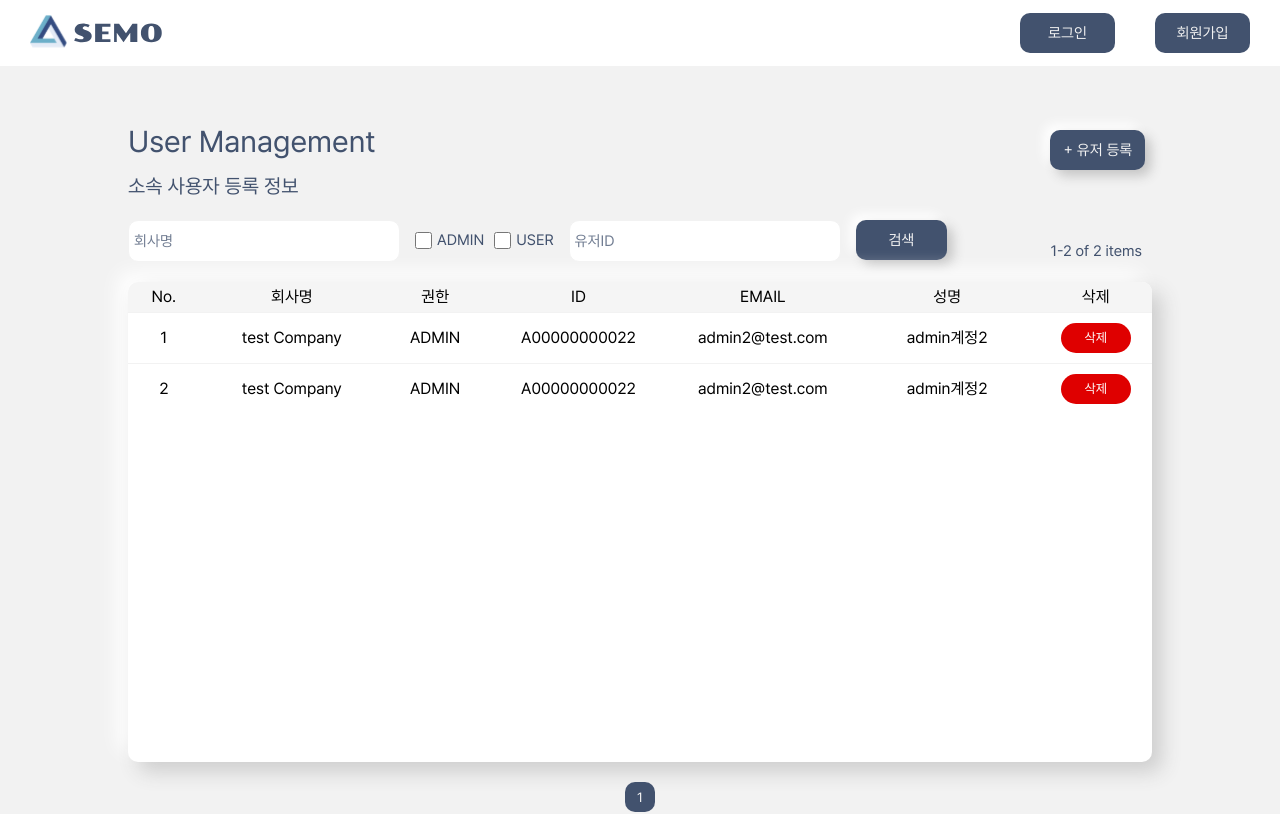
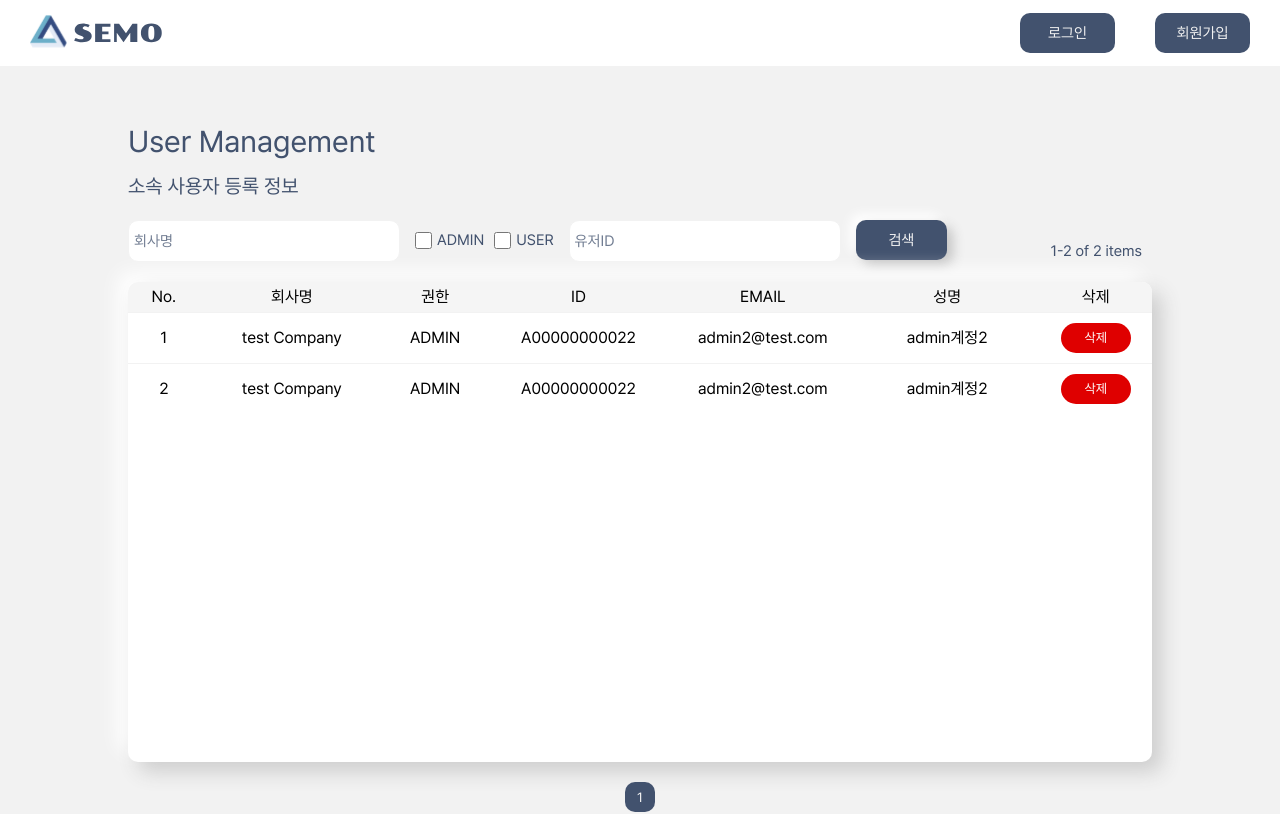
Before and after one commit to Team-SE-MO/semo-client, a React (Create React App) app: page /users in a window 1280 px wide. Shown: the top 814 px of the page. Built offline with nearby package versions, Linux system fonts and the light colour scheme.

Commit message:
🍎 chore: 불필요한 코드 삭제

```diff
--- a/src/pages/Users.tsx
+++ b/src/pages/Users.tsx
@@ -67,7 +67,6 @@ const Users = () => {
   };
 
   const [keyword, setKeyword] = useState('');
-  const [companyId, setCompanyId] = useState(0);
   const [companyName, setCompanyName] = useState('');
   return (
     <div className="company-req__container">
@@ -122,16 +121,6 @@ const Users = () => {
           />
         </div>
         <div className="company-users__summary">
-          <div className="company-users__summary__btn">
-            <Button
-              size="medium"
-              label="+ 유저 등록"
-              radius="rounded"
-              shadow
-              type="button"
-              // TODO: onClick event 모달 띄우기 구현
-            />
-          </div>
           <Text
             startNumber={(pageNumber - 1) * pageSize + 1}
             endNumber={
```
